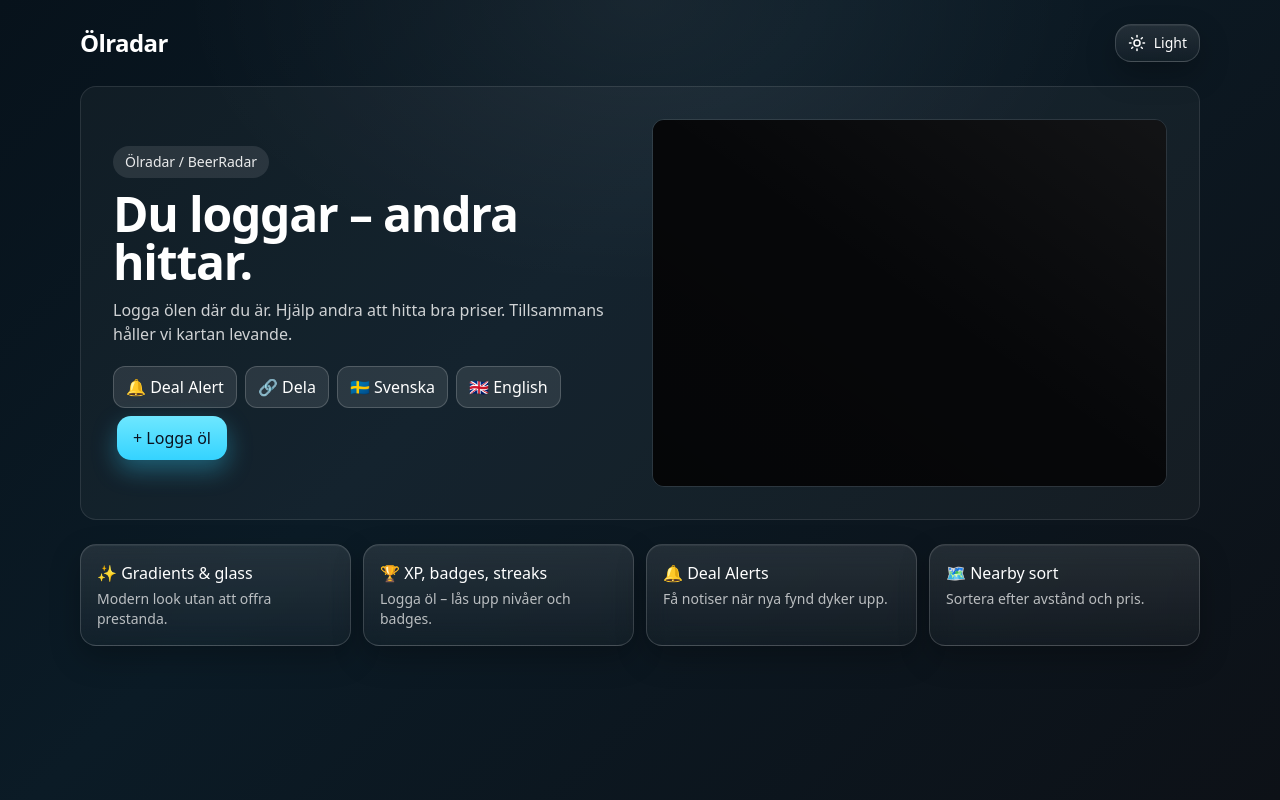
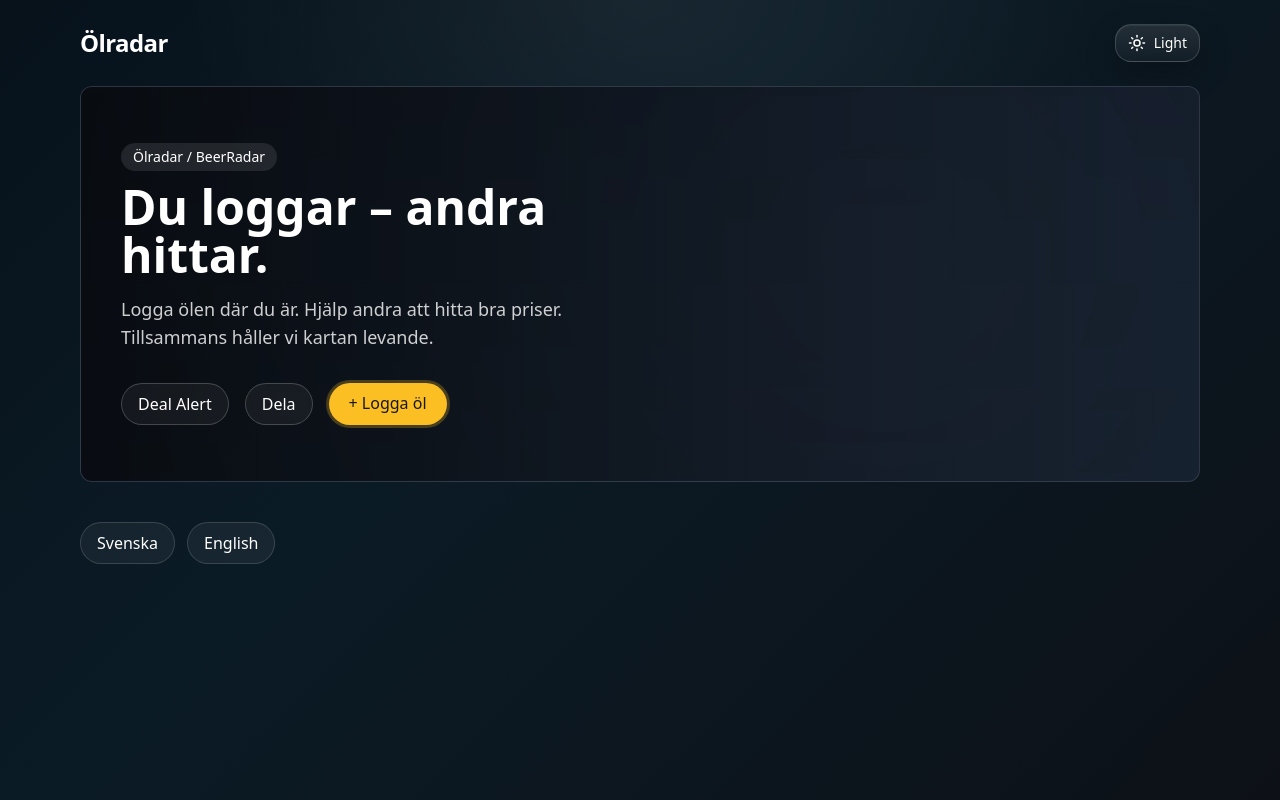
Before and after one commit to olradarsverige-ops/olradar.v5, a Next.js app: page / in a window 1280 px wide. Built offline with nearby package versions, Linux system fonts and the light colour scheme.

Commit message:
Add files via upload

```diff
--- a/app/page.tsx
+++ b/app/page.tsx
@@ -1,115 +1,73 @@
-// app/page.tsx
-'use client';
+// app/page.tsx — Landing with DOM hero and graphic background
+import Link from 'next/link'
 
-import React from 'react';
-import Image from 'next/image';
-import Link from 'next/link';
+export const metadata = {
+  title: 'Ölradar – Du loggar, andra hittar',
+  description: 'Hjälp andra att hitta bra ölpriser. Du loggar där du sitter, andra hittar.',
+};
 
-export default function Landing() {
-  const onShare = async () => {
-    try {
-      if (navigator.share) {
-        await navigator.share({
-          title: 'Ölradar / BeerRadar',
-          text: 'Hjälp andra hitta billiga öl — logga en öl där du är.',
-          url: typeof window !== 'undefined' ? window.location.href : 'https://olradar-v5.vercel.app',
-        });
-      } else {
-        await navigator.clipboard.writeText(
-          typeof window !== 'undefined' ? window.location.href : 'https://olradar-v5.vercel.app'
-        );
-        alert('Länk kopierad!');
-      }
-    } catch {
-      /* no-op */
-    }
-  };
+export default function Page() {
+  return (
+    <main className="space-y-10">
+      {/* HERO */}
+      <section
+        className="relative w-full rounded-xl overflow-hidden border border-white/10 bg-cover bg-center"
+        style={{ backgroundImage: "url(/images/beer-radar-hero-bg.jpg)" }}
+      >
+        {/* overlay for readability */}
+        <div className="absolute inset-0 bg-gradient-to-r from-black/60 to-black/10 pointer-events-none" />
 
-  const onDealAlert = async () => {
-    try {
-      if (typeof Notification !== 'undefined') {
-        const ok = await Notification.requestPermission();
-        if (ok === 'granted') {
-          alert('Toppen! Jag pingar när nya fynd dyker upp.');
-        } else {
-          alert('Du kan slå på aviseringar i webbläsarens inställningar.');
-        }
-      } else {
-        alert('Din webbläsare saknar stöd för notiser.');
-      }
-    } catch {
-      /* no-op */
-    }
-  };
+        <div className="relative px-6 md:px-10 py-10 md:py-14 flex flex-col md:flex-row items-start gap-10">
+          <div className="flex-1">
+            <span className="inline-block mb-3 text-sm px-3 py-1 rounded-full bg-white/10 backdrop-blur-sm">
+              Ölradar / BeerRadar
+            </span>
 
-  return (
-    <main className="space-y-6">
-      {/* HERO */}
-      <section className="relative rounded-2xl border border-white/10 bg-white/[.04] overflow-hidden">
-        <div className="grid lg:grid-cols-2 gap-6 items-center p-5 sm:p-6 lg:p-8">
-          <div className="relative z-10">
-            <div className="inline-flex items-center gap-2 px-3 py-1.5 rounded-full bg-white/10 text-white/90 text-sm mb-3">
-              <span className="font-medium">Ölradar / BeerRadar</span>
-            </div>
-            <h1 className="text-3xl sm:text-4xl lg:text-5xl font-semibold tracking-tight">
+            <h1 className="text-4xl md:text-5xl font-semibold mb-4">
               Du loggar – andra hittar.
             </h1>
-            <p className="mt-3 text-white/80 max-w-xl">
-              Logga ölen där du är. Hjälp andra att hitta bra priser. Tillsammans håller vi kartan
-              levande.
+
+            <p className="text-lg text-white/80 max-w-xl mb-8">
+              Logga ölen där du är. Hjälp andra att hitta bra priser. Tillsammans håller vi kartan levande.
             </p>
 
-            <div className="mt-5 flex flex-wrap gap-2">
-              <button type="button" className="btn" onClick={onDealAlert}>
-                🔔 Deal Alert
+            <div className="flex flex-wrap gap-4">
+              <Link
+                href="/sv"
+                className="rounded-full border border-white/20 bg-white/5 hover:bg-white/10 px-4 py-2 backdrop-blur-sm transition"
+              >
+                Deal Alert
+              </Link>
+
+              <button
+                className="rounded-full border border-white/20 bg-white/5 hover:bg-white/10 px-4 py-2 backdrop-blur-sm transition"
+                aria-label="Dela"
+              >
+                Dela
               </button>
-              <button type="button" className="btn" onClick={onShare}>
-                🔗 Dela
-              </button>
-              <Link href="/sv" className="btn">
-                🇸🇪 Svenska
-              </Link>
-              <Link href="/en" className="btn">
-                🇬🇧 English
-              </Link>
-              <Link href="/sv" className="btn-primary fab">
+
+              <Link
+                href="/sv"
+                className="rounded-full px-5 py-2 font-medium text-zinc-900 bg-amber-400 shadow-[0_0_0_3px_rgba(251,191,36,0.25)] hover:brightness-105 transition"
+              >
                 + Logga öl
               </Link>
             </div>
           </div>
 
-          <div className="relative aspect-[16/9] lg:aspect-[7/5] rounded-xl overflow-hidden border border-white/10">
-            <Image
-              src="/images/beer-radar-hero.png"
-              alt="Ölradar / BeerRadar"
-              fill
-              sizes="(max-width:1024px) 100vw, 50vw"
-              priority
-              className="object-cover"
-            />
-            <div className="pointer-events-none absolute inset-0 bg-gradient-to-tr from-black/20 via-transparent to-white/5" />
-          </div>
+          {/* right spacer keeps layout balanced on desktop */}
+          <div className="hidden md:block flex-1" />
         </div>
       </section>
 
-      {/* Liten förklaring */}
-      <section className="grid sm:grid-cols-2 lg:grid-cols-4 gap-3">
-        <div className="card-glass p-4">
-          <div className="font-medium mb-1">✨ Gradients & glass</div>
-          <div className="text-white/70 text-sm">Modern look utan att offra prestanda.</div>
-        </div>
-        <div className="card-glass p-4">
-          <div className="font-medium mb-1">🏆 XP, badges, streaks</div>
-          <div className="text-white/70 text-sm">Logga öl – lås upp nivåer och badges.</div>
-        </div>
-        <div className="card-glass p-4">
-          <div className="font-medium mb-1">🔔 Deal Alerts</div>
-          <div className="text-white/70 text-sm">Få notiser när nya fynd dyker upp.</div>
-        </div>
-        <div className="card-glass p-4">
-          <div className="font-medium mb-1">🗺️ Nearby sort</div>
-          <div className="text-white/70 text-sm">Sortera efter avstånd och pris.</div>
-        </div>
+      {/* LANG SWITCH (kept minimal) */}
+      <section className="flex flex-wrap gap-3">
+        <Link href="/sv" className="rounded-full border border-white/15 bg-white/5 hover:bg-white/10 px-4 py-2 transition">
+          Svenska
+        </Link>
+        <Link href="/en" className="rounded-full border border-white/15 bg-white/5 hover:bg-white/10 px-4 py-2 transition">
+          English
+        </Link>
       </section>
     </main>
   );
```
Also changed, not shown: public/images/beer-radar-hero-bg.jpg (added), 1 other file (tests, documents, lock files or other folders).
